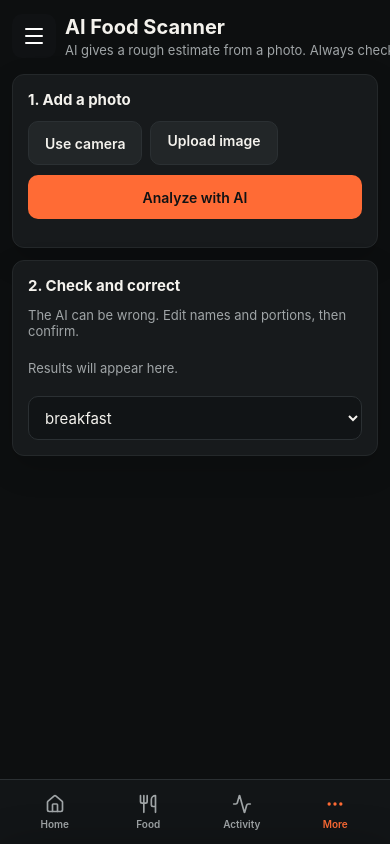
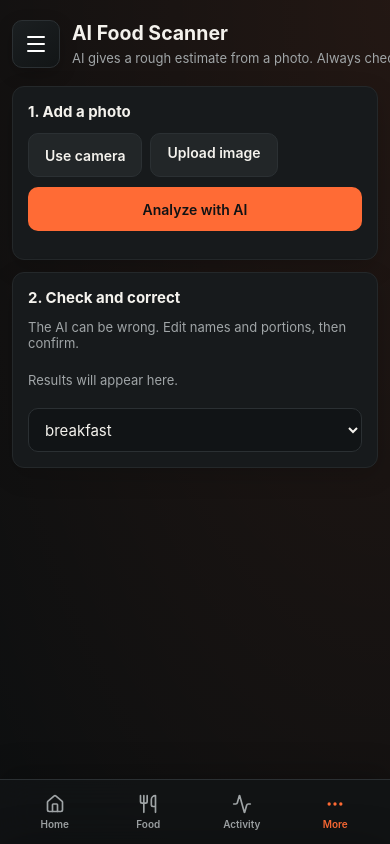
Before and after one commit to rks101307-creator/wd-pro, a website: page public/scanner.html in a window 390 px wide. Drawn offline with nearby package versions, Linux system fonts and the light colour scheme; no server answers.

Commit message:
Add responsive styles for mobile layout

```diff
--- a/public/css/style.css
+++ b/public/css/style.css
@@ -638,3 +638,77 @@ iframe {
     .mobile-nav { padding-left: 4px; padding-right: 4px }
     .mobile-nav a, .mobile-nav button { font-size: 9px }
 }
+
+@media (max-width: 760px) {
+    body {
+        background:
+            radial-gradient(ellipse at 100% 0%, rgba(255, 107, 53, .09), transparent 34rem),
+            var(--bg);
+    }
+
+    .main {
+        width: 100%;
+        max-width: 720px;
+        margin: 0 auto;
+        padding-top: max(20px, env(safe-area-inset-top));
+    }
+
+    .top {
+        align-items: center;
+        gap: 12px;
+        margin-bottom: 18px;
+    }
+
+    .top > .row {
+        flex: 1 1 100%;
+        align-items: center;
+        gap: 12px;
+    }
+
+    .top > .row .menu {
+        flex: 0 0 48px !important;
+        width: 48px;
+        height: 48px;
+        border: 1px solid var(--line);
+        background: linear-gradient(145deg, #1b1f21, #121516);
+        box-shadow: 0 6px 18px rgba(0, 0, 0, .2);
+    }
+
+    .top h1 {
+        overflow: hidden;
+        font-size: clamp(19px, 5vw, 23px);
+        line-height: 1.2;
+        text-overflow: ellipsis;
+        white-space: nowrap;
+    }
+
+    .top .sub { margin-top: 5px; }
+
+    .top > .btn {
+        min-height: 50px;
+        border-radius: 13px;
+        box-shadow: 0 8px 22px rgba(255, 107, 53, .18);
+        font-weight: 700;
+    }
+
+    .g4 > .stat {
+        position: relative;
+        overflow: hidden;
+        padding: 17px 15px 15px;
+        border-color: #292e30;
+        background: linear-gradient(145deg, #1a1e20, #151819 72%);
+        box-shadow: 0 8px 22px rgba(0, 0, 0, .18);
+    }
+
+    .stat b { margin: 6px 0; font-size: clamp(21px, 6vw, 25px); }
+    .stat b small { font-size: .65em; }
+    .stat .bar { height: 7px; margin-top: 12px; }
+    .stat .bar i { background: linear-gradient(90deg, #ff6b35, #ff9a62); }
+
+    .card { box-shadow: 0 8px 24px rgba(0, 0, 0, .16); }
+
+    .mobile-nav {
+        background: rgba(17, 20, 21, .94);
+        box-shadow: 0 -10px 28px rgba(0, 0, 0, .18);
+    }
+}
```
